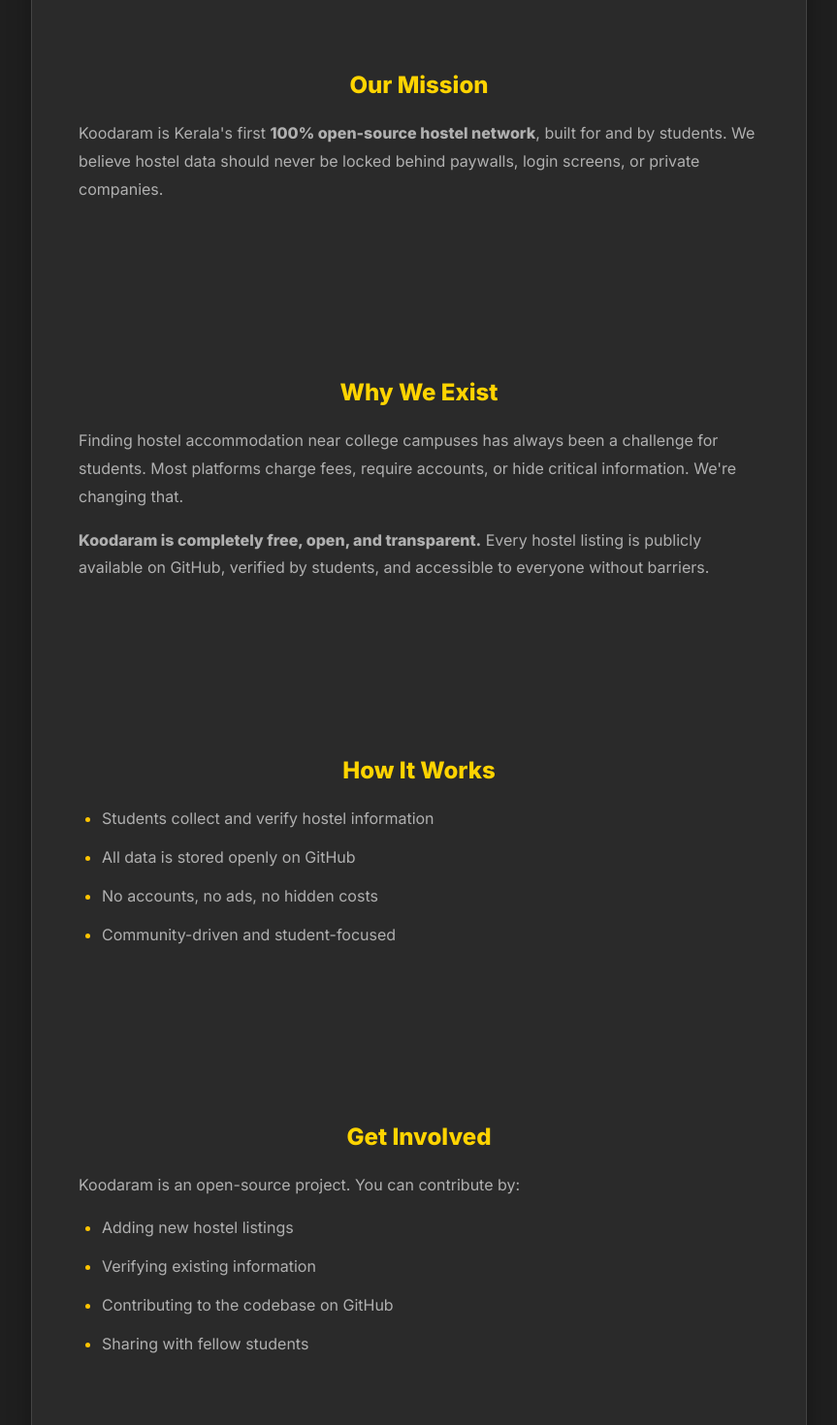
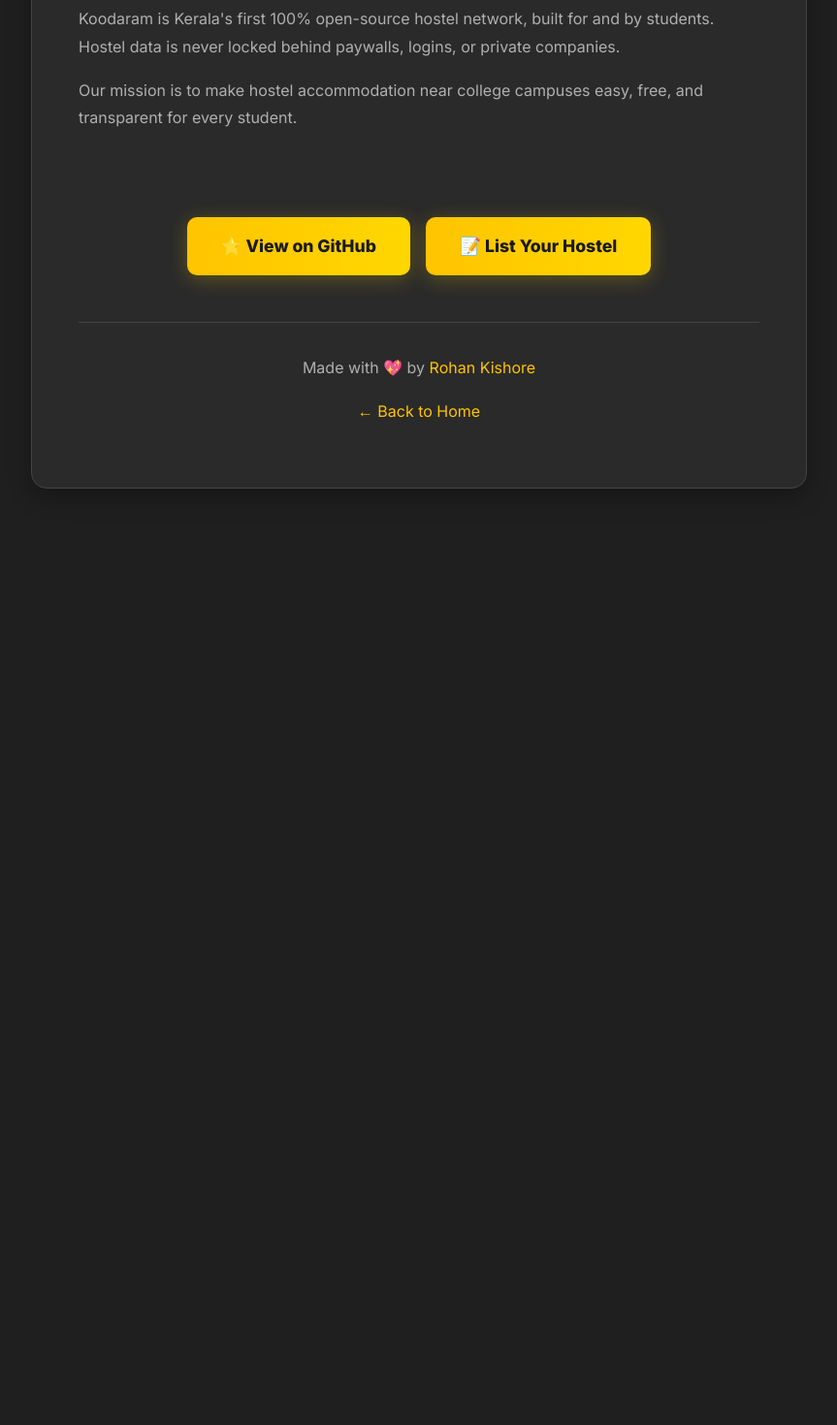
Before and after one commit to rohankishore/Koodaram, a React (Vite) app: page /about in a window 1280 px wide. Shown: the part 300-1770 px from the top of the page at 97% size, without its empty margins (208-1071 px from the left). After the commit the page ends 868 px from the top, so only its background shows below. Built offline with nearby package versions, Linux system fonts and the light colour scheme.

Commit message:
update about page

```diff
--- a/src/pages/About.jsx
+++ b/src/pages/About.jsx
@@ -6,74 +6,15 @@
     <div className="about-page">
       <div className="about-content">
         <h1>About Koodaram</h1>
-
-        <section>
-          <h2>Our Mission</h2>
-          <p>
-            Koodaram is Kerala's first <strong>100% open-source hostel network</strong>, built for and by students.
-            We believe hostel data should never be locked behind paywalls, login screens, or private companies.
-          </p>
-        </section>
-
-        <section>
-          <h2>Why We Exist</h2>
-          <p>
-            Finding hostel accommodation near college campuses has always been a challenge for students.
-            Most platforms charge fees, require accounts, or hide critical information. We're changing that.
-          </p>
-          <p>
-            <strong>Koodaram is completely free, open, and transparent.</strong> Every hostel listing is
-            publicly available on GitHub, verified by students, and accessible to everyone without barriers.
-          </p>
-        </section>
-
-        <section>
-          <h2>How It Works</h2>
-          <ul>
-            <li>Students collect and verify hostel information</li>
-            <li>All data is stored openly on GitHub</li>
-            <li>No accounts, no ads, no hidden costs</li>
-            <li>Community-driven and student-focused</li>
-          </ul>
-        </section>
-
-        <section>
-          <h2>Get Involved</h2>
-          <p>
-            Koodaram is an open-source project. You can contribute by:
-          </p>
-          <ul>
-            <li>Adding new hostel listings</li>
-            <li>Verifying existing information</li>
-            <li>Contributing to the codebase on GitHub</li>
-            <li>Sharing with fellow students</li>
-          </ul>
-        </section>
-
+        <p>Koodaram is Kerala's first 100% open-source hostel network, built for and by students. Hostel data is never locked behind paywalls, logins, or private companies.</p>
+        <p>Our mission is to make hostel accommodation near college campuses easy, free, and transparent for every student.</p>
         <div className="cta-section">
-          <a
-            href="https://github.com/Koodaram-Inc/koodaram-data"
-            target="_blank"
-            rel="noopener noreferrer"
-            className="cta-button"
-          >
-            ⭐ View on GitHub
-          </a>
-          <Link to="/list-hostel" className="cta-button">
-            📝 List Your Hostel
-          </Link>
+          <a href="https://github.com/Koodaram-Inc/koodaram-data" target="_blank" rel="noopener noreferrer" className="cta-button">⭐ View on GitHub</a>
+          <Link to="/list-hostel" className="cta-button">📝 List Your Hostel</Link>
         </div>
-
         <footer className="about-footer">
-          <p>
-            Made with 💖 by{' '}
-            <a href="https://github.com/rohankishore" target="_blank" rel="noopener noreferrer">
-              Rohan Kishore
-            </a>
-          </p>
-          <p>
-            <Link to="/">← Back to Home</Link>
-          </p>
+          <p>Made with 💖 by <a href="https://github.com/rohankishore" target="_blank" rel="noopener noreferrer">Rohan Kishore</a></p>
+          <p><Link to="/">← Back to Home</Link></p>
         </footer>
       </div>
     </div>
--- a/src/pages/Home.css
+++ b/src/pages/Home.css
@@ -244,8 +244,9 @@
   background: linear-gradient(180deg, #232323 0%, #bfa100 100%);
   color: #fff;
   padding: 3rem 0 2rem;
-  margin-top: auto;
+  margin-top: 4rem;
   border-top: none;
+  box-shadow: none;
 }
 
 .footer-content {
```
